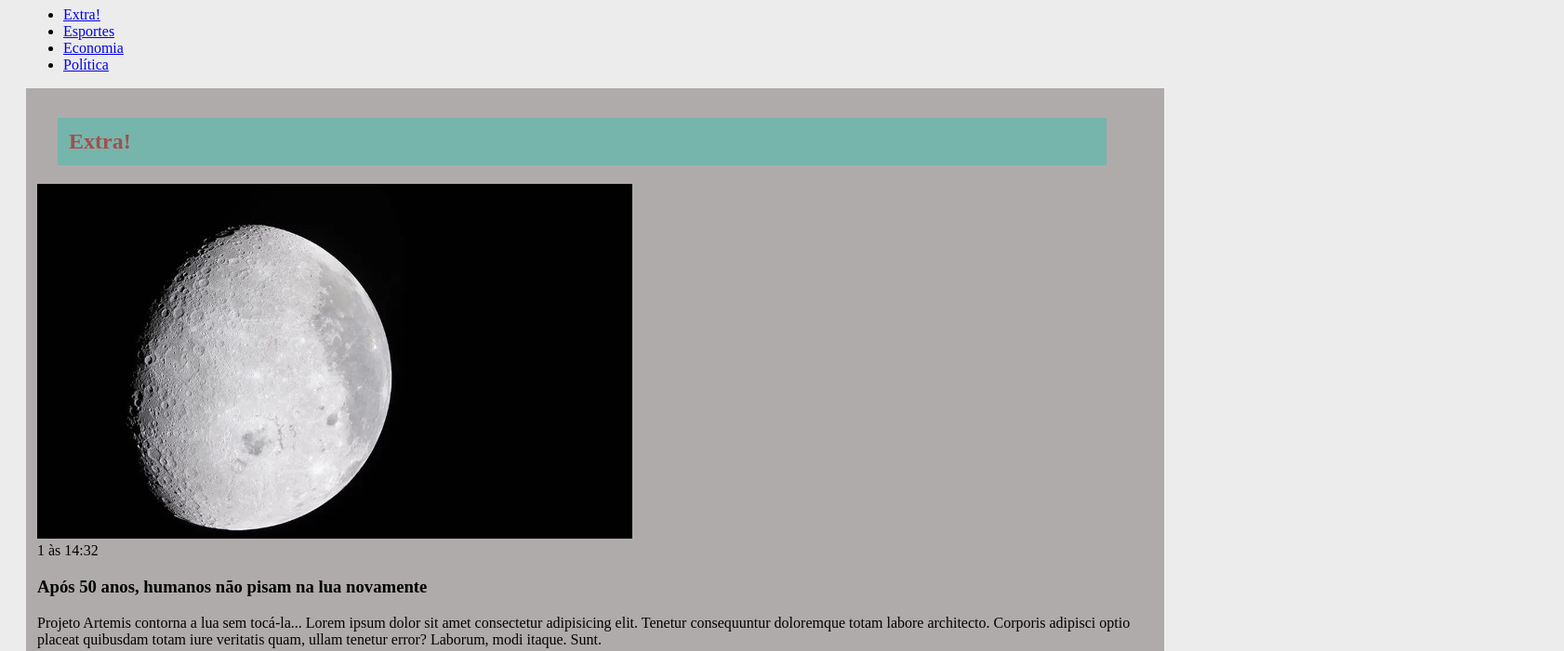
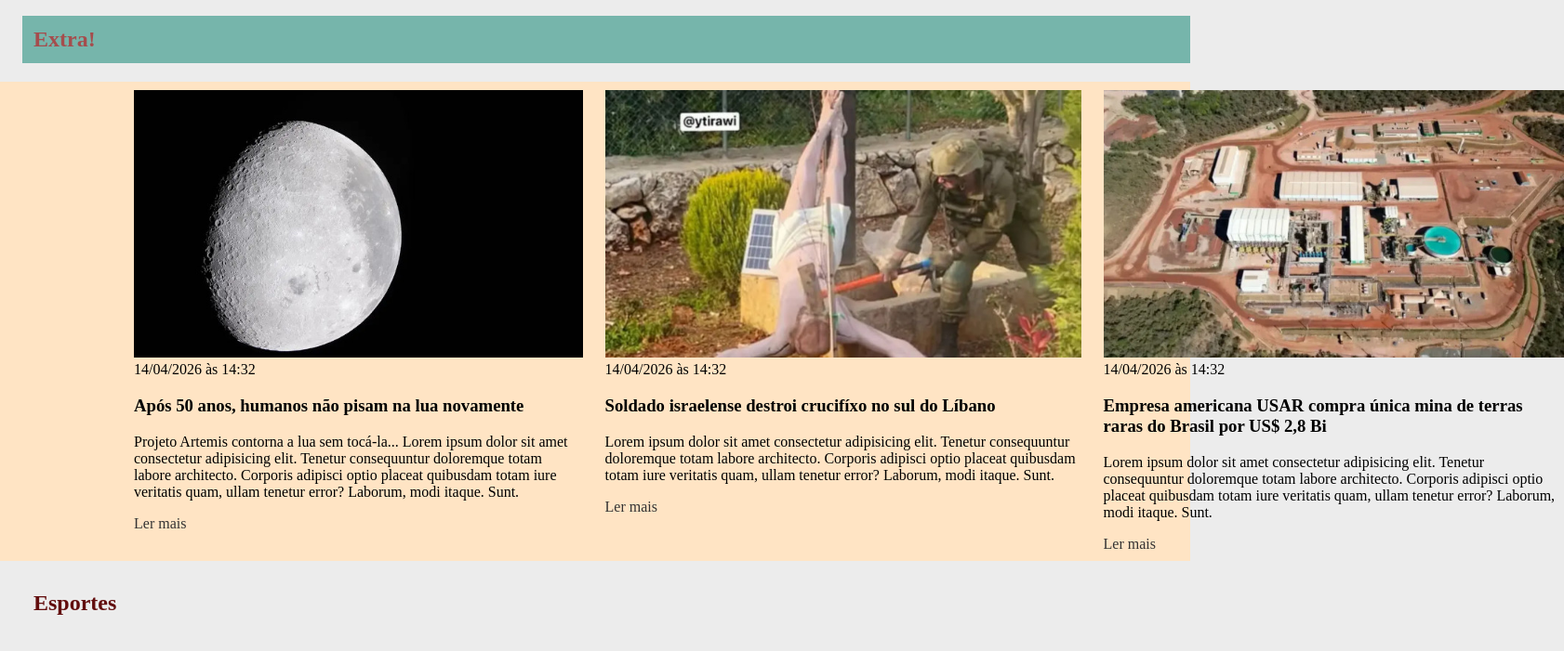
Before and after one commit to rafaeleru/Aprendizado, a plain HTML site: page css/index.html in a window 1280 px wide. Shown: the part 139-840 px from the top of the page at 93% size, 1682 px wide, since content can reach past the window. Drawn offline with Linux system fonts and the light colour scheme.

Commit message:
Aparando os detalhes

```diff
--- a/css/index.html
+++ b/css/index.html
@@ -22,23 +22,22 @@
                 <li>
                     <a href="#economy" title="Ir para a seção de notícias">Economia</a>
                 </li>
-                <li><a href="#Politics" title="Ir para a seção de notícias Políticas">Política</a></li>
+                <li><a href="#politics" title="Ir para a seção de notícias Políticas">Política</a></li>
             </ul>
         </nav>
     </header>
-    <section class="Extra">
-        <h2 class="novo">Extra!</h2>
+    <h2 class="novo" id="news">Extra!</h2>
+    <section class="newsection">
         <article>
             <img src="./imagens/lua.jpg" alt="Lua cristalina no escuro do espaço" />
             <header>
-                <time>1 às 14:32</time>
+                <time>14/04/2026 às 14:32</time>
             </header>
             <h3>Após 50 anos, humanos não pisam na lua novamente</h3>
             <p>
                 Projeto Artemis contorna a lua sem tocá-la... Lorem ipsum dolor sit amet consectetur adipisicing elit. Tenetur consequuntur doloremque totam labore architecto. Corporis adipisci optio placeat quibusdam totam iure veritatis quam, ullam tenetur error? Laborum, modi itaque. Sunt.
             </p>
-            <a href="#" title="Leia a notícia completa">Ler mais</a>
-
+            <a href="https://www.bbc.com/portuguese/articles/cpvxjw9zprwo" target="_blank" title="Leia a notícia completa">Ler mais</a>
         </article>
         <article>
             <img src="./imagens/Cristo.jpg" alt="Lua cristalina no escuro do espaço" />
@@ -49,7 +48,7 @@
             <p>
                 Lorem ipsum dolor sit amet consectetur adipisicing elit. Tenetur consequuntur doloremque totam labore architecto. Corporis adipisci optio placeat quibusdam totam iure veritatis quam, ullam tenetur error? Laborum, modi itaque. Sunt.
             </p>
-            <a href="#" title="Leia a notícia completa">Ler mais</a>
+            <a href="https://oglobo.globo.com/mundo/noticia/2026/04/19/imagem-mostra-soldado-israelense-vandalizando-imagem-de-jesus-cristo-em-vila-crista-no-sul-do-libano.ghtml" target="_blank" title="Leia a notícia completa">Ler mais</a>
         </article>
         <article>
             <img src="./imagens/Mineradora.jpg" alt="Lua cristalina no escuro do espaço" />
@@ -60,11 +59,11 @@
             <p>
                 Lorem ipsum dolor sit amet consectetur adipisicing elit. Tenetur consequuntur doloremque totam labore architecto. Corporis adipisci optio placeat quibusdam totam iure veritatis quam, ullam tenetur error? Laborum, modi itaque. Sunt.
             </p>
-            <a href="#" title="Leia a notícia completa">Ler mais</a>
+            <a href="https://capitalreset.uol.com.br/empresas/empresa-dos-eua-compra-unica-mina-de-terras-raras-do-brasil-por-us-28-bi/" target="_blank" title="Leia a notícia completa">Ler mais</a>
         </article>
     </section>
+    <h2 id="sports">Esportes</h2>
     <section>
-        <h2>Esportes</h2>
         <article>
             <img src="./imagens/futebol.jpg" alt="Bola de futebol no gramado" />
             <header>
@@ -99,8 +98,8 @@
             <a href="#" title="Leia a notícia completa">Ler mais</a>
         </article>
     </section>
+    <h2 id="economy">Economia</h2>
     <section>
-        <h2>Economia</h2>
         <article>
             <img src="./imagens/dolares.jpg" alt="Muitos dólares" />
             <header>
@@ -135,8 +134,8 @@
             <a href="#" title="Leia a notícia completa">Ler mais</a>
         </article>
     </section>
-    <section class="Política">
-        <h2 class="novo">Política</h2>
+    <h2 class="novo" id="politics">Política</h2>
+    <section class="newsection">
         <article>
             <img src="./imagens/Guerra.jpg" alt="Lua cristalina no escuro do espaço" />
             <header>
--- a/css/styles.css
+++ b/css/styles.css
@@ -1,7 +1,9 @@
 body {
     background-color: rgb(236, 236, 236);
-    padding: 20px;
+    padding: auto;
+    margin: auto;
 }
+
 h1 {
     color:rgb(121, 94, 25);
     font-family: times new roman;
@@ -10,36 +12,73 @@ h1 {
     text-align: center;
     font-size: 44px;
 }
-#subtitle  {
+
+#subtitle {
     color:#bcd8f0;
     background-color: #666;
     font-family: 'Courier New', Courier, monospace;
     width: 296px;
     margin: 0 auto;
     font-size: 14px;
-    }
-h2 {
-    color:rgb(98, 13, 13)
 }
+
+ul{
+    display: flex;
+    list-style: none;
+    gap: 22px;
+}
+
+a{
+    color:#333;
+    text-decoration: none;
+}
+
+a:visited {
+    color: #666;
+}
+
+a:hover{
+    color:#a54d4d;
+}
+
 /* Box Model */
 ;a {
-    width: 200;
-    height: 100;
+    width: 20px;
+    height: 10px;
     border: #333;
 }
+
+h2 {
+    color:rgb(98, 13, 13);
+    padding: 12px;
+    display: block;
+    margin-left: 24px;
+}
+
+section{
+    display: flex;
+    justify-content: space-between;
+    padding: 9px 18vh;
+    align-items:first baseline;
+    gap: 24px;
+}
+
+html {
+    scroll-behavior: smooth;
+}
+
+img{
+    max-width:auto;
+    height: 288px;
+}
+
 /* Novos campos */
 .novo {
     color: #a54d4d;
     background-color: rgb(118, 181, 171);
-    width: 92%;
-    margin-left: 22px;
     padding: 12px;
 }
-.Extra {
-    background-color: #afabab;
-    padding: 12px;
+
+.newsection{
+    background-color: bisque;
 }
-.Política {
-    background-color: bisque;
-    padding: 12px;
-}
```
